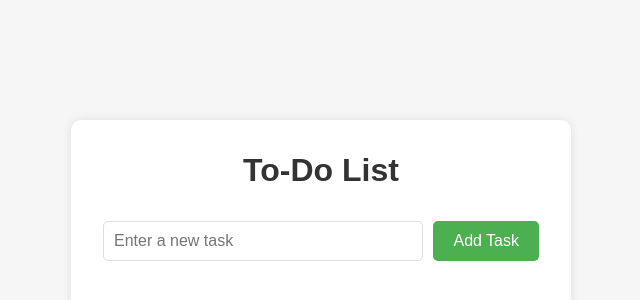
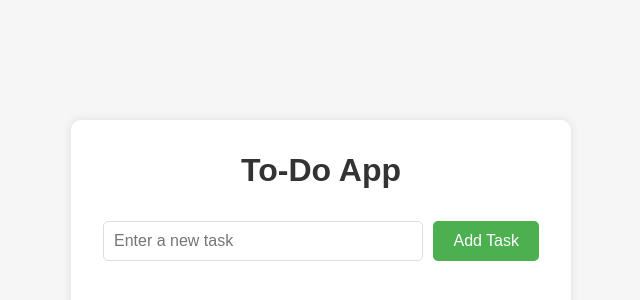
Before and after one commit to DailyCodeSnippets/todo-app, a plain HTML site: page index.html in a window 1280 px wide. Shown: the part 178-478 px from the top of the page, 319-959 px from the left. Drawn offline with Linux system fonts and the light colour scheme.

```diff
--- a/index.html
+++ b/index.html
@@ -3,12 +3,12 @@
 <head>
     <meta charset="UTF-8">
     <meta name="viewport" content="width=device-width, initial-scale=1.0">
-    <title>To-Do List</title>
+    <title>To-Do App</title>
     <link rel="stylesheet" href="styles.css">
 </head>
 <body>
     <div class="container">
-        <h1>To-Do List</h1>
+        <h1>To-Do App</h1>
         <div class="input-section">
             <input type="text" id="task-input" placeholder="Enter a new task">
             <button id="add-btn">Add Task</button>
```
